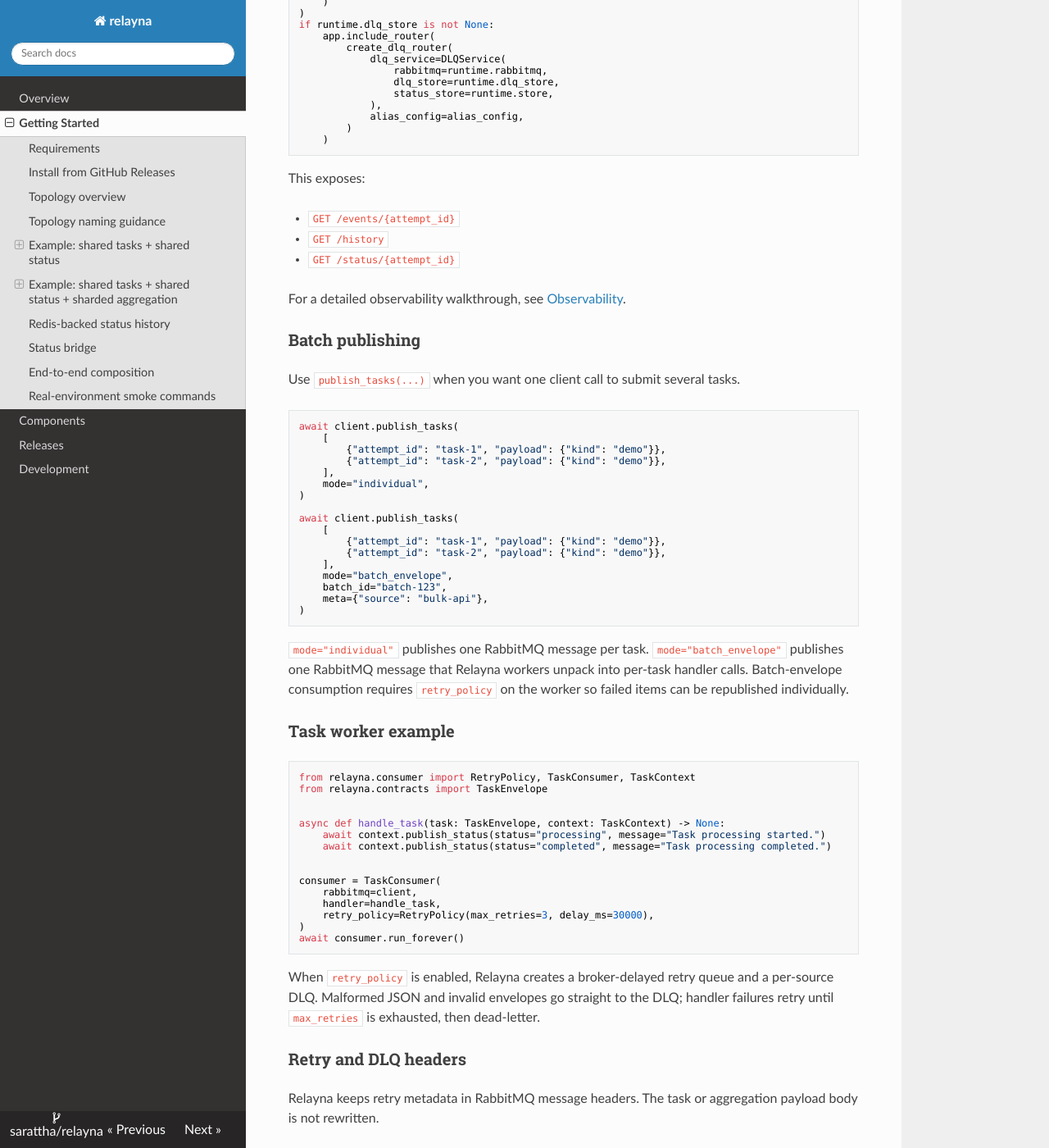
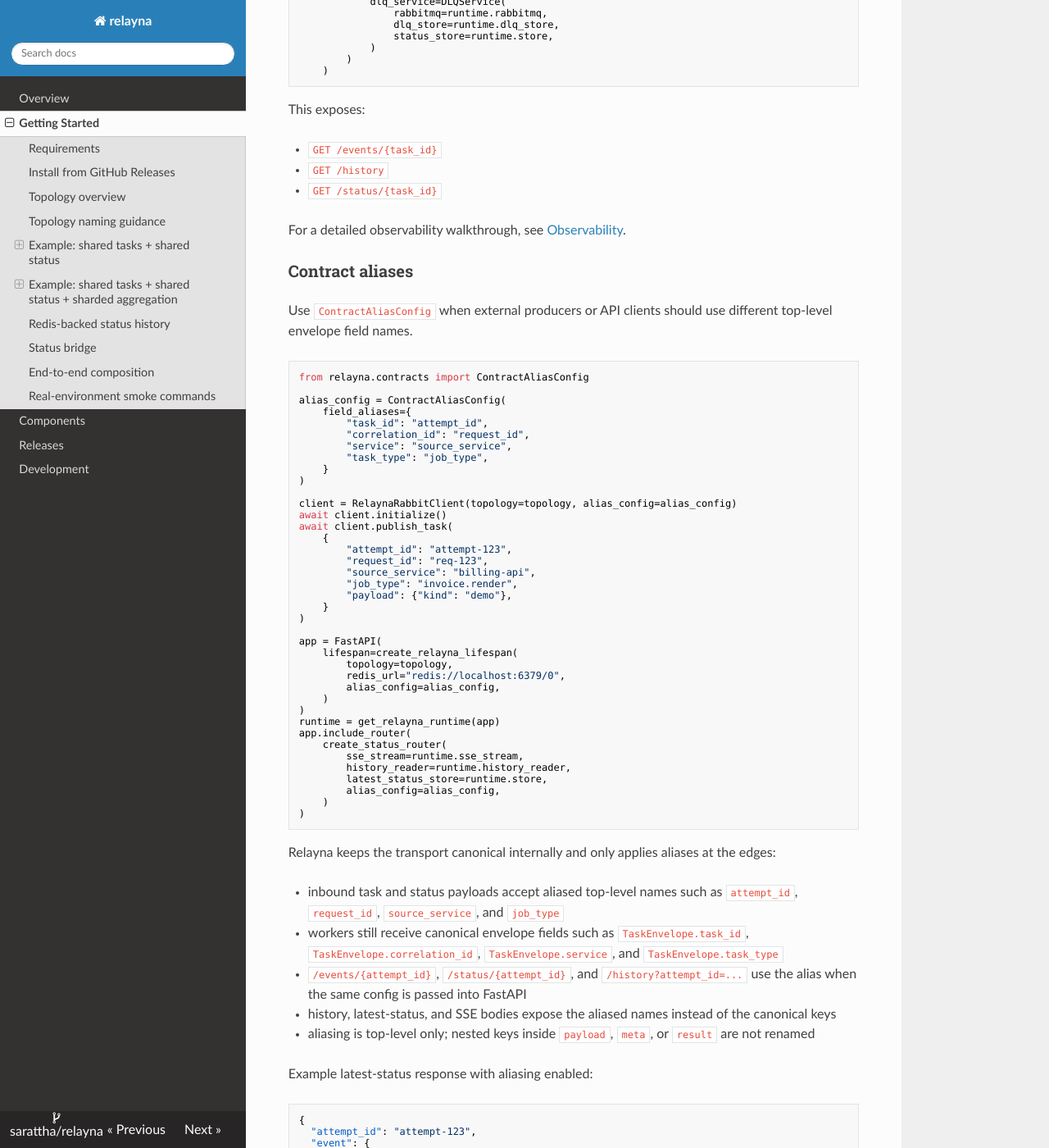
Before and after one commit to sarattha/relayna, an MkDocs documentation site: the page built from docs/getting-started.md, in a window 1280 px wide and 1400 px high, scrolled down 1773 px. Shown: the whole window at 82% size. Built offline with MkDocs 1.6.1, drawn with Linux system fonts in a browser that asks for light colours; nearby versions of some CDN libraries; some of the changed text lies outside the part shown.

Commit message:
Add alias and batch task docs and bump version to 1.2.0

````diff
--- a/docs/getting-started.md
+++ b/docs/getting-started.md
@@ -13,13 +13,13 @@
 Install the wheel:
 
 ```bash
-pip install https://github.com/sarattha/relayna/releases/download/v1.1.6/relayna-1.1.6-py3-none-any.whl
+pip install https://github.com/sarattha/relayna/releases/download/v1.2.0/relayna-1.2.0-py3-none-any.whl
 ```
 
 Or install the source distribution:
 
 ```bash
-pip install https://github.com/sarattha/relayna/releases/download/v1.1.6/relayna-1.1.6.tar.gz
+pip install https://github.com/sarattha/relayna/releases/download/v1.2.0/relayna-1.2.0.tar.gz
 ```
 
 For local work in this repository:
@@ -71,11 +70,72 @@
     status_queue="status.queue",
 )
 
-alias_config = ContractAliasConfig(field_aliases={"task_id": "attempt_id"})
+client = RelaynaRabbitClient(topology=topology)
+await client.initialize()
+await client.publish_task({"task_id": "task-123", "payload": {"kind": "demo"}})
+
+app = FastAPI(
+    lifespan=create_relayna_lifespan(
+        topology=topology,
+        redis_url="redis://localhost:6379/0",
+    )
+)
+runtime = get_relayna_runtime(app)
+app.include_router(
+    create_status_router(
+        sse_stream=runtime.sse_stream,
+        history_reader=runtime.history_reader,
+        latest_status_store=runtime.store,
+    )
+)
+if runtime.dlq_store is not None:
+    app.include_router(
+        create_dlq_router(
+            dlq_service=DLQService(
+                rabbitmq=runtime.rabbitmq,
+                dlq_store=runtime.dlq_store,
+                status_store=runtime.store,
+            )
+        )
+    )
+```
+
+This exposes:
+
+- `GET /events/{task_id}`
+- `GET /history`
+- `GET /status/{task_id}`
+
+For a detailed observability walkthrough, see [Observability](observability.md).
+
+### Contract aliases
+
+Use `ContractAliasConfig` when external producers or API clients should use
+different top-level envelope field names.
+
+```python
+from relayna.contracts import ContractAliasConfig
+
+alias_config = ContractAliasConfig(
+    field_aliases={
+        "task_id": "attempt_id",
+        "correlation_id": "request_id",
+        "service": "source_service",
+        "task_type": "job_type",
+    }
+)
 
 client = RelaynaRabbitClient(topology=topology, alias_config=alias_config)
 await client.initialize()
-await client.publish_task({"attempt_id": "task-123", "payload": {"kind": "demo"}})
+await client.publish_task(
+    {
+        "attempt_id": "attempt-123",
+        "request_id": "req-123",
+        "source_service": "billing-api",
+        "job_type": "invoice.render",
+        "payload": {"kind": "demo"},
+    }
+)
 
 app = FastAPI(
     lifespan=create_relayna_lifespan(
@@ -93,44 +153,128 @@
         alias_config=alias_config,
     )
 )
-if runtime.dlq_store is not None:
-    app.include_router(
-        create_dlq_router(
-            dlq_service=DLQService(
-                rabbitmq=runtime.rabbitmq,
-                dlq_store=runtime.dlq_store,
-                status_store=runtime.store,
-            ),
-            alias_config=alias_config,
-        )
-    )
 ```
 
-This exposes:
+Relayna keeps the transport canonical internally and only applies aliases at the
+edges:
 
-- `GET /events/{attempt_id}`
-- `GET /history`
-- `GET /status/{attempt_id}`
+- inbound task and status payloads accept aliased top-level names such as
+  `attempt_id`, `request_id`, `source_service`, and `job_type`
+- workers still receive canonical envelope fields such as
+  `TaskEnvelope.task_id`, `TaskEnvelope.correlation_id`, `TaskEnvelope.service`,
+  and `TaskEnvelope.task_type`
+- `/events/{attempt_id}`, `/status/{attempt_id}`, and `/history?attempt_id=...`
+  use the alias when the same config is passed into FastAPI
+- history, latest-status, and SSE bodies expose the aliased names instead of
+  the canonical keys
+- aliasing is top-level only; nested keys inside `payload`, `meta`, or `result`
+  are not renamed
 
-For a detailed observability walkthrough, see [Observability](observability.md).
+Example latest-status response with aliasing enabled:
+
+```json
+{
+  "attempt_id": "attempt-123",
+  "event": {
+    "attempt_id": "attempt-123",
+    "request_id": "req-123",
+    "source_service": "billing-api",
+    "job_type": "invoice.render",
+    "status": "completed",
+    "message": "Task completed.",
+    "event_id": "8e53f4...",
+    "meta": {}
+  }
+}
+```
+
+Example SSE event with aliasing enabled:
+
+```text
+id: 8e53f4...
+event: status
+data: {"attempt_id":"attempt-123","request_id":"req-123","source_service":"billing-api","job_type":"invoice.render","status":"completed","message":"Task completed.","event_id":"8e53f4...","meta":{}}
+```
+
+Example worker view of the same task after Relayna normalizes aliases:
+
+```python
+async def handle_task(task: TaskEnvelope, context: TaskContext) -> None:
+    assert task.task_id == "attempt-123"
+    assert task.correlation_id == "req-123"
+    assert task.service == "billing-api"
+    assert task.task_type == "invoice.render"
+```
+
+If your HTTP route parameter should differ from the payload alias, add
+`http_aliases`:
+
+```python
+alias_config = ContractAliasConfig(
+    field_aliases={
+        "task_id": "attempt_id",
+        "correlation_id": "request_id",
+    },
+    http_aliases={"task_id": "attemptId"},
+)
+```
+
+With that config, request bodies still use `attempt_id`, while FastAPI routes
+and query parameters use `attemptId`.
 
 ### Batch publishing
 
 Use `publish_tasks(...)` when you want one client call to submit several tasks.
+Relayna supports two modes.
+
+#### Individual mode
+
+`mode="individual"` publishes one RabbitMQ message per task.
 
 ```python
 await client.publish_tasks(
     [
-        {"attempt_id": "task-1", "payload": {"kind": "demo"}},
-        {"attempt_id": "task-2", "payload": {"kind": "demo"}},
+        {
+            "attempt_id": "task-1",
+            "request_id": "req-1",
+            "source_service": "bulk-api",
+            "job_type": "invoice.render",
+            "payload": {"kind": "demo"},
+        },
+        {
+            "attempt_id": "task-2",
+            "request_id": "req-2",
+            "source_service": "bulk-api",
+            "job_type": "invoice.render",
+            "payload": {"kind": "demo"},
+        },
     ],
     mode="individual",
 )
+```
 
+#### Batch-envelope mode
+
+`mode="batch_envelope"` publishes one RabbitMQ message containing several task
+items plus a `batch_id`.
+
+```python
 await client.publish_tasks(
     [
-        {"attempt_id": "task-1", "payload": {"kind": "demo"}},
-        {"attempt_id": "task-2", "payload": {"kind": "demo"}},
+        {
+            "attempt_id": "task-1",
+            "request_id": "req-1",
+            "source_service": "bulk-api",
+            "job_type": "invoice.render",
+            "payload": {"kind": "demo"},
+        },
+        {
+            "attempt_id": "task-2",
+            "request_id": "req-2",
+            "source_service": "bulk-api",
+            "job_type": "invoice.render",
+            "payload": {"kind": "demo"},
+        },
     ],
     mode="batch_envelope",
     batch_id="batch-123",
@@ -138,10 +282,40 @@
 )
 ```
 
-`mode="individual"` publishes one RabbitMQ message per task. `mode="batch_envelope"`
-publishes one RabbitMQ message that Relayna workers unpack into per-task handler
-calls. Batch-envelope consumption requires `retry_policy` on the worker so failed
-items can be republished individually.
+Example batch-envelope transport body published by Relayna:
+
+```json
+{
+  "batch_id": "batch-123",
+  "tasks": [
+    {
+      "task_id": "task-1",
+      "correlation_id": "req-1",
+      "service": "bulk-api",
+      "task_type": "invoice.render",
+      "payload": {
+        "kind": "demo"
+      }
+    },
+    {
+      "task_id": "task-2",
+      "correlation_id": "req-2",
+      "service": "bulk-api",
+      "task_type": "invoice.render",
+      "payload": {
+        "kind": "demo"
+      }
+    }
+  ],
+  "meta": {
+    "source": "bulk-api"
+  }
+}
+```
+
+Even if producers publish aliased fields such as `attempt_id`,
+`request_id`, `source_service`, or `job_type`, Relayna normalizes the envelope
+to canonical top-level fields before it reaches the worker.
 
 ### Task worker example
 
@@ -151,21 +325,65 @@
 
 
 async def handle_task(task: TaskEnvelope, context: TaskContext) -> None:
-    await context.publish_status(status="processing", message="Task processing started.")
-    await context.publish_status(status="completed", message="Task processing completed.")
+    await context.publish_status(
+        status="processing",
+        message=f"Batch {context.batch_id} item {context.batch_index + 1}/{context.batch_size} started."
+        if context.batch_id is not None
+        else "Task processing started.",
+    )
+    await context.publish_status(
+        status="completed",
+        message="Task processing completed.",
+        result={
+            "batch_id": context.batch_id,
+            "batch_index": context.batch_index,
+            "batch_size": context.batch_size,
+        },
+    )
 
 
 consumer = TaskConsumer(
     rabbitmq=client,
     handler=handle_task,
     retry_policy=RetryPolicy(max_retries=3, delay_ms=30000),
+    alias_config=alias_config,
 )
 await consumer.run_forever()
 ```
 
-When `retry_policy` is enabled, Relayna creates a broker-delayed retry queue and
-a per-source DLQ. Malformed JSON and invalid envelopes go straight to the DLQ;
-handler failures retry until `max_retries` is exhausted, then dead-letter.
+Inside the handler:
+
+- `task.task_id` is always canonical, even when the producer sent `attempt_id`
+- `context.batch_id` is set only for batch-envelope deliveries
+- `context.batch_index` is zero-based within the batch
+- `context.batch_size` is the total number of items in that envelope
+
+Batch-envelope consumption requires `retry_policy`. When one item fails, Relayna
+republishes only the failed item to the retry queue instead of retrying the
+entire batch envelope.
+
+Example status response for the first item in a batch:
+
+```json
+{
+  "attempt_id": "attempt-123",
+  "event": {
+    "attempt_id": "attempt-123",
+    "status": "completed",
+    "message": "Task processing completed.",
+    "result": {
+      "batch_id": "batch-123",
+      "batch_index": 0,
+      "batch_size": 2
+    }
+  }
+}
+```
+
+When `retry_policy` is enabled more generally, Relayna creates a broker-delayed
+retry queue and a per-source DLQ. Malformed JSON and invalid envelopes go
+straight to the DLQ; handler failures retry until `max_retries` is exhausted,
+then dead-letter.
 
 ### Retry and DLQ headers
 
--- a/pyproject.toml
+++ b/pyproject.toml
@@ -1,6 +1,6 @@
 [project]
 name = "relayna"
-version = "1.1.6"
+version = "1.2.0"
 description = "Shared RabbitMQ/Redis infrastructure for Relayna."
 readme = "README.md"
 requires-python = ">=3.13"
````
Also changed, not shown: other parts of docs/getting-started.md (+0 -1 lines), CHANGELOG.md (+12 -0 lines), README.md (+77 -2 lines), docs/development.md (+1 -0 lines), docs/index.md (+2 -0 lines), docs/releases.md (+4 -4 lines), 3 other files.
